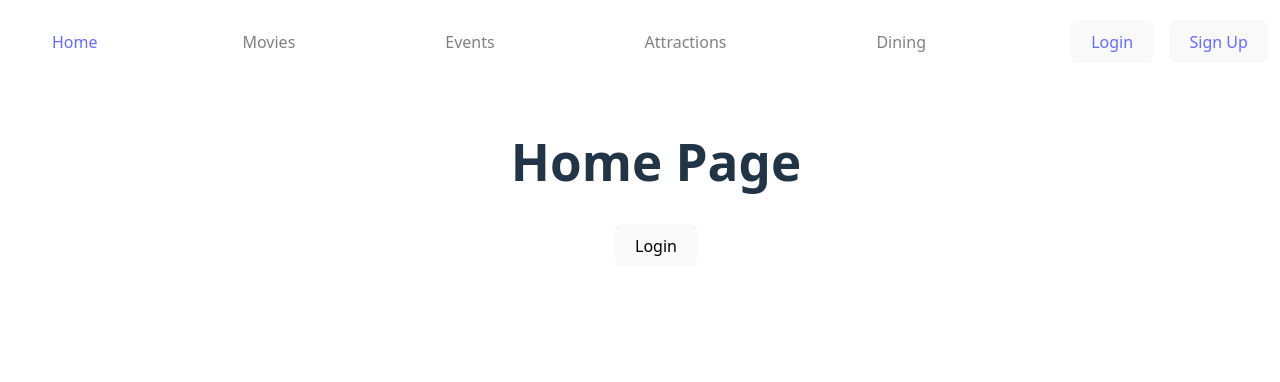
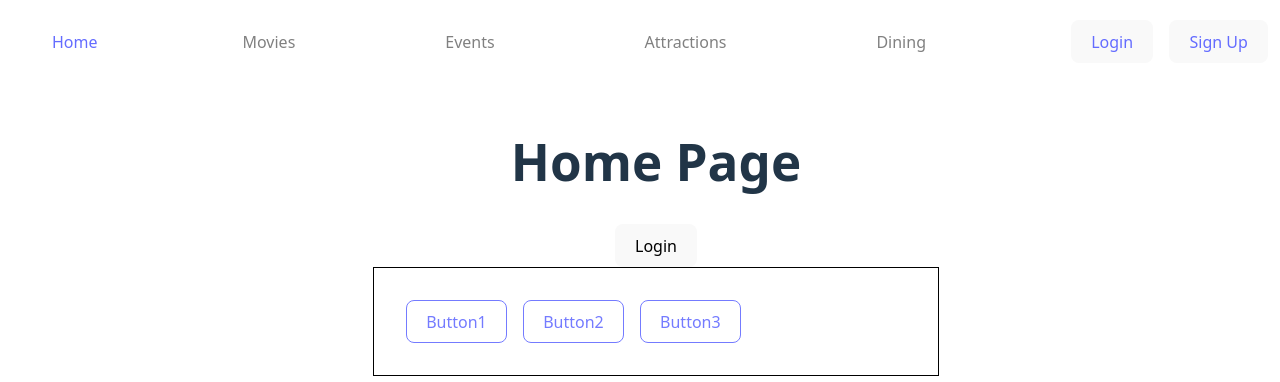
Before and after one commit to rahul0299/everything-sg, a React (Vite) app in the folder react-app/: page / in a window 1280 px wide. Shown: the top 382 px of the page. Built offline with nearby package versions, Linux system fonts and the light colour scheme.

Commit message:
mui icon pack + toggle button group

```diff
--- a/react-app/package.json
+++ b/react-app/package.json
@@ -10,6 +10,10 @@
     "preview": "vite preview"
   },
   "dependencies": {
+    "@emotion/react": "^11.14.0",
+    "@emotion/styled": "^11.14.0",
+    "@mui/icons-material": "^7.0.1",
+    "@mui/material": "^7.0.1",
     "react": "^19.0.0",
     "react-dom": "^19.0.0",
     "react-router": "^7.4.0"
--- /dev/null
+++ b/react-app/src/components/ButtonGroupSelect/ToggleButtonGroup.tsx
@@ -0,0 +1,34 @@
+import "./togglebuttongroup.css";
+import {useState} from "react";
+
+interface PropTypes {
+    items: string[];
+}
+
+const ToggleButtonGroup = ({ items }: PropTypes) => {
+    const [selected, setSelected] = useState<string[]>([]);
+
+    const toggleButton = (item: string) => {
+        if (selected.includes(item)) {
+            setSelected(prevState => prevState.filter(i => i !== item));
+        } else {
+            setSelected([...selected, item]);
+        }
+    }
+
+    console.log(items);
+    return <div className="toggle-button-group">
+        {items.map(item => (
+            <button
+                key={item}
+                className={`toggle-button ${selected.includes(item) ? "toggle-button-selected" : ""}`}
+                onClick={() => toggleButton(item)}>
+                {item}
+            </button>
+        ))}
+    </div>
+
+}
+
+
+export default ToggleButtonGroup;
--- /dev/null
+++ b/react-app/src/components/ButtonGroupSelect/togglebuttongroup.css
@@ -0,0 +1,21 @@
+.toggle-button-group {
+    width: 500px;
+    border: 1px solid black;
+    justify-self: center;
+    display: flex;
+    flex-direction: row;
+    justify-content: start;
+    gap: 1rem;
+    padding: 2rem;
+}
+
+.toggle-button {
+    border: 1px solid #747bff;
+    background-color: white;
+    color: #747bff;
+}
+
+.toggle-button-selected {
+    background-color: #747bff;
+    color: white;
+}
--- a/react-app/src/components/Cart/Cart.tsx
+++ b/react-app/src/components/Cart/Cart.tsx
@@ -1,6 +1,7 @@
 import Modal from "../Modal/Modal.tsx";
 import {useCart} from "../../store/CartContext.tsx";
 import {IconButton} from "../IconButton/IconButton.tsx";
+import CloseIcon from '@mui/icons-material/Close';
 
 export const Cart = () => {
     const context = useCart();
@@ -21,7 +22,9 @@ export const Cart = () => {
         <div className="cart-header">
             <h3>Your Cart</h3>
             {/*<button onClick={handleButtonClick}></button>*/}
-            <IconButton onClick={handleButtonClick}>X</IconButton>
+            <IconButton onClick={handleButtonClick}>
+                <CloseIcon />
+            </IconButton>
 
         </div>
 
--- a/react-app/src/components/UserProfileButton/UserProfileButton.tsx
+++ b/react-app/src/components/UserProfileButton/UserProfileButton.tsx
@@ -1,6 +1,9 @@
 import {useState} from "react";
 import "./userprofilebutton.css";
 import {useAuth} from "../../store/AuthContext.tsx";
+import AccountBoxIcon from '@mui/icons-material/AccountBox';
+import LogoutIcon from '@mui/icons-material/Logout';
+import EventIcon from '@mui/icons-material/Event';
 
 
 const UserProfileButton = () => {
@@ -17,9 +20,18 @@ const UserProfileButton = () => {
                 <p><b>{`${auth.token.fname} ${auth.token.lname}`}</b></p>
             </div>
             <div className="dropdown-content">
-                <div className="dropdown-row">My Profile</div>
-                <div className="dropdown-row">My Bookings</div>
-                <div className="dropdown-row" onClick={auth.logoutUser}>Logout</div>
+                <div className="dropdown-row">
+                    <AccountBoxIcon />
+                    My Profile
+                </div>
+                <div className="dropdown-row">
+                    <EventIcon />
+                    My Bookings
+                </div>
+                <div className="dropdown-row" onClick={auth.logoutUser}>
+                    <LogoutIcon />
+                    Logout
+                </div>
             </div>
         </div>
     </div>
--- a/react-app/src/components/UserProfileButton/userprofilebutton.css
+++ b/react-app/src/components/UserProfileButton/userprofilebutton.css
@@ -6,7 +6,8 @@
     height: 45px;
     width: 45px;
     border-radius: 50%;
-    background-color: lightgray;
+    background-color: #747bff;
+    color: #fff;
     display: flex;
     align-items: center;
     justify-content: center;
@@ -54,9 +55,14 @@
 }
 
 .dropdown-row {
-    padding: 10px 20px;
+    padding: 10px 10px;
     background-color: transparent;
     width: 100%;
+    display: flex;
+    align-items: center;
+    justify-content: start;
+    flex-direction: row;
+    gap: 0.5rem;
 }
 
 .dropdown-row:hover {
--- a/react-app/src/dummy/server.ts
+++ b/react-app/src/dummy/server.ts
@@ -100,3 +100,7 @@ export const fetchData = () => {
         resolve(data);
     })
 }
+
+export const addToCart = () => {
+    console.log(`Adding to cart`);
+}
--- a/react-app/src/pages/Homepage.tsx
+++ b/react-app/src/pages/Homepage.tsx
@@ -1,10 +1,12 @@
 import {Link} from "react-router";
+import ToggleButtonGroup from "../components/ButtonGroupSelect/ToggleButtonGroup.tsx";
 
 const HomePage = () => {
     return (
         <>
             <h1>Home Page</h1>
             <Link to="/login"><button>Login</button></Link>
+            <ToggleButtonGroup items={["Button1", "Button2", "Button3"]} />
         </>
     )
 }
```
Also changed, not shown: 1 other file (tests, documents, lock files or other folders).
